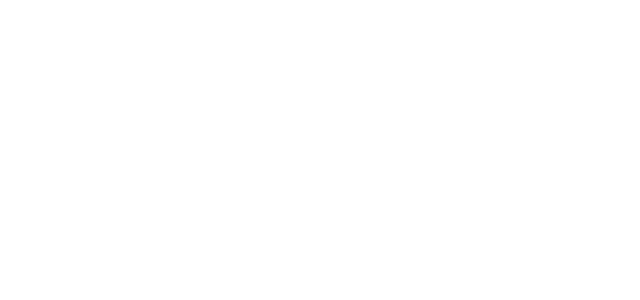
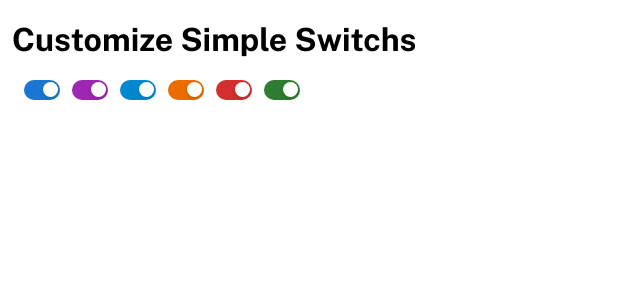
Before and after one commit to optigo-app/orail-vuexy-components-theme, a React (Create React App) app: page /switchs in a window 1280 px wide. Before the commit this address had no page. Shown: the top 300 px of the page, without its empty margins (0-640 px from the left). Built offline with nearby package versions, Linux system fonts and the light colour scheme; what axios-mock-adapter would draw is missing.

Commit message:
switch added

```diff
--- a/src/App.js
+++ b/src/App.js
@@ -23,9 +23,12 @@
 import CheckBoxes from "./components/CheckBoxes/CheckBoxes";
 import Cards from './components/Cards/Cards';
 import InputMask from "./components/InputMask/InputMask";
+import Switchs from "./components/Switch/Switchs";
+import { StyledEngineProvider } from "@mui/styled-engine";
 
 export default function App() {
   return (
+    <StyledEngineProvider injectFirst>
     <BrowserRouter>
       <Routes>
         <Route path="/" element={<Index />} />
@@ -51,7 +54,9 @@
         <Route path="/CheckBoxes" element={<CheckBoxes />} />
         <Route path='/cards' element={<Cards />} />
         <Route path='/inputmask' element={<InputMask />} />
+        <Route path='/switchs' element={<Switchs />} />
       </Routes>
     </BrowserRouter>
+    </StyledEngineProvider>
   );
 }
--- a/src/components/Index.js
+++ b/src/components/Index.js
@@ -26,6 +26,7 @@
             <li><Link to='/CheckBoxes'>CheckBoxes</Link></li>
             <li><Link to='/cards'>Cards</Link></li>
             <li><Link to='/inputmask'>InputMask</Link></li>
+            <li><Link to='/switchs'>switchs</Link></li>
         </ul>
     </div>
   )
--- /dev/null
+++ b/src/components/Switch/Switchs.js
@@ -0,0 +1,66 @@
+import { Switch, styled } from '@mui/material';
+import React from 'react'
+
+const switchs = () => {
+
+  const SwitchStyle = styled(Switch)(({ theme,color }) => ({
+    width: 36,
+    height: 20,
+    padding: 0,
+    display: 'flex',
+    '&:active': {
+      '& .MuiSwitch-thumb': {
+        width: 15,
+      },
+      '& .MuiSwitch-switchBase.Mui-checked': {
+        transform: 'translateX(9px)',
+      },
+    },
+    '& .MuiSwitch-switchBase': {
+      padding: 2,
+      '&.Mui-checked': {
+        transform: 'translateX(17px)',
+        color: '#fff',
+        '& + .MuiSwitch-track': {
+          opacity: 1,
+          backgroundColor: theme.palette[color]?.main || theme.palette.primary.main,
+        },
+      },
+    },
+    '& .MuiSwitch-thumb': {
+      boxShadow: '0 2px 4px 0 rgb(0 35 11 / 20%)',
+      width: 15,
+      height: 15,
+      borderRadius: 8,
+      marginTop:0.4,
+      transition: theme.transitions.create(['width'], {
+        duration: 200,
+      }),
+    },
+    '& .MuiSwitch-track': {
+      borderRadius: 100 / 2,
+      opacity: 1,
+      backgroundColor:
+        theme.palette.mode === 'dark' ? 'rgba(255,255,255,.35)' : 'rgba(0,0,0,.25)',
+      boxSizing: 'border-box',
+    },
+  }));
+
+  return (
+    <div style={{width:'100%',display:'flex',flexDirection:'column'}}>
+      <div style={{marginLeft:'12px'}}>
+      <h1>Customize Simple Switchs</h1>
+      <div style={{gap:'12px',margin:'12px',display:'flex'}}>
+       <SwitchStyle defaultChecked inputProps={{ 'aria-label': 'ant design' }} color='primary' />
+       <SwitchStyle defaultChecked inputProps={{ 'aria-label': 'ant design' }} color='secondary' />
+       <SwitchStyle defaultChecked inputProps={{ 'aria-label': 'ant design' }} color='info' />
+       <SwitchStyle defaultChecked inputProps={{ 'aria-label': 'ant design' }} color='warning' />
+       <SwitchStyle defaultChecked inputProps={{ 'aria-label': 'ant design' }} color='error' />
+       <SwitchStyle defaultChecked inputProps={{ 'aria-label': 'ant design' }} color='success' />
+      </div>
+      </div>
+    </div>
+  )
+}
+
+export default switchs
```
Also changed, not shown: 1 other file (tests, documents, lock files or other folders).
